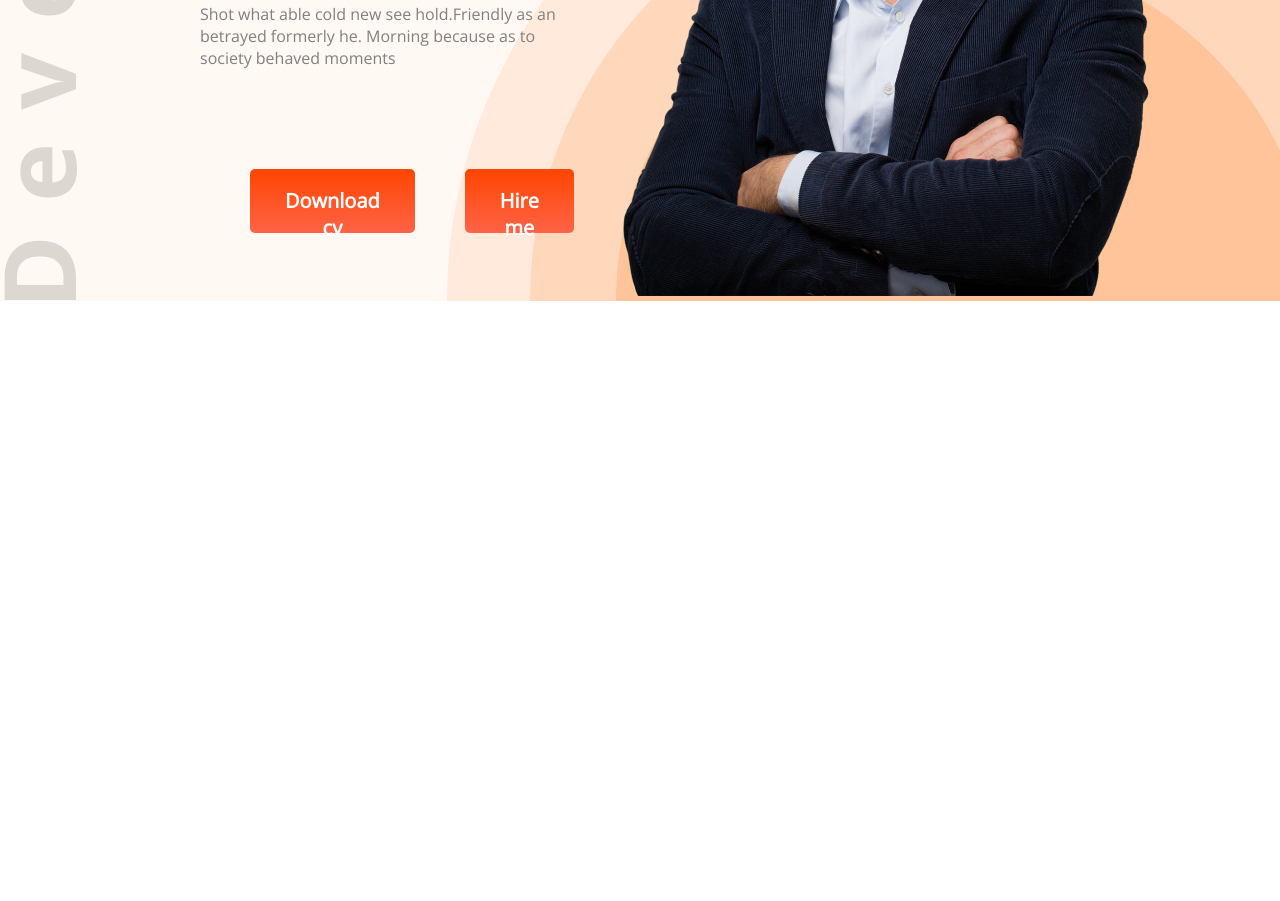
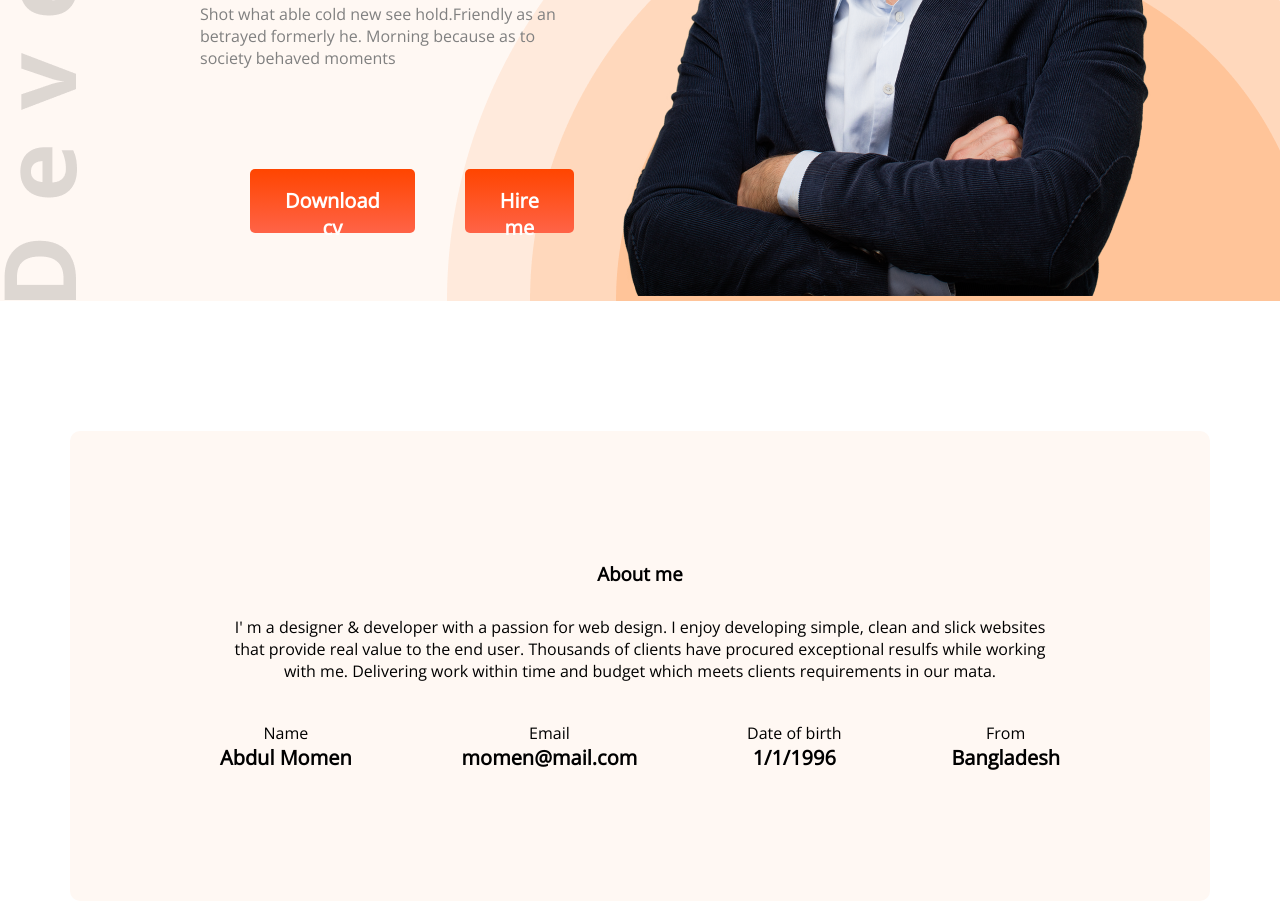
Before and after one commit to Amomen/simple-portfolio, a plain HTML site: page index.html in a window 1280 px wide. Shown: the part 484-1385 px from the top of the page. Before the commit the page ends 800 px from the top, so only its background shows below. Drawn offline with nearby package versions, Linux system fonts and the light colour scheme.

Commit message:
about section complete

```diff
--- a/index.html
+++ b/index.html
@@ -49,5 +49,35 @@
     </header>
     <!-- header ends here -->
     <!-- main section starts here -->
+    <main class="main-section">
+      <section class="about-section">
+        <h3 class="about-title">About me</h3>
+        <p class="abot-txt">
+          I' m a designer & developer with a passion for web design. I enjoy
+          developing simple, clean and slick websites that provide real value to
+          the end user. Thousands of clients have procured exceptional resulfs
+          while working with me. Delivering work within time and budget which
+          meets clients requirements in our mata.
+        </p>
+        <div class="address">
+          <div>
+            <p>Name</p>
+            <p class="address-name">Abdul Momen</p>
+          </div>
+          <div>
+            <p>Email</p>
+            <p class="address-name">momen@mail.com</p>
+          </div>
+          <div>
+            <p>Date of birth</p>
+            <p class="address-name">1/1/1996</p>
+          </div>
+          <div>
+            <p>From</p>
+            <p class="address-name">Bangladesh</p>
+          </div>
+        </div>
+      </section>
+    </main>
   </body>
 </html>
--- a/style.css
+++ b/style.css
@@ -76,3 +76,32 @@ ul li a {
   background-color: #fff8f3;
   margin-top: 0;
 }
+/* main section */
+.main-section {
+  max-width: 1140px;
+  margin: 0 auto;
+}
+/* about section syles */
+.about-section {
+  margin-top: 130px;
+  background-color: #fff8f3;
+  border-radius: 10px;
+  padding: 130px 150px;
+  text-align: center;
+}
+.about-title {
+  margin-bottom: 30px;
+}
+.about-txt {
+  color: gray;
+  margin-bottom: 30px;
+}
+.address {
+  margin-top: 40px;
+  display: flex;
+  justify-content: space-between;
+}
+.address-name {
+  font-weight: bold;
+  font-size: 20px;
+}
```
